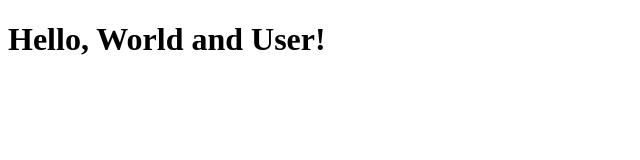
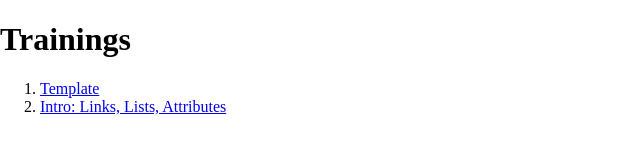
Before and after one commit to sergey-belko/training, a website: page index.html in a window 1280 px wide. Shown: the whole page, without its empty margins (0-640 px from the left). Drawn offline with nearby package versions, Linux system fonts and the light colour scheme.

Commit message:
Add templates

```diff
--- a/index.html
+++ b/index.html
@@ -1,9 +1,28 @@
 <!DOCTYPE html>
 <html>
-  <head>
-    <title>Hello, World!</title>
-  </head>
-  <body>
-    <h1>Hello, World and User!</h1>
-  </body>
+
+<head>
+  <meta charset="utf-8" />
+  <link rel="stylesheet" href="./node_modules/normalize.css/normalize.css" />
+  <title>Trainings</title>
+</head>
+
+<body>
+  <main>
+    <h1>Trainings</h1>
+    <ol>
+      <li>
+        <a href="/src/template/index.html">
+          Template
+        </a>
+      </li>
+      <li>
+        <a href="/src/e1/index.html">
+          Intro: Links, Lists, Attributes
+        </a>
+      </li>
+    </ol>
+  </main>
+</body>
+
 </html>
```
Also changed, not shown: src/e1/index.html (added, +11 -0 lines), src/template/index.html (added, +11 -0 lines).
